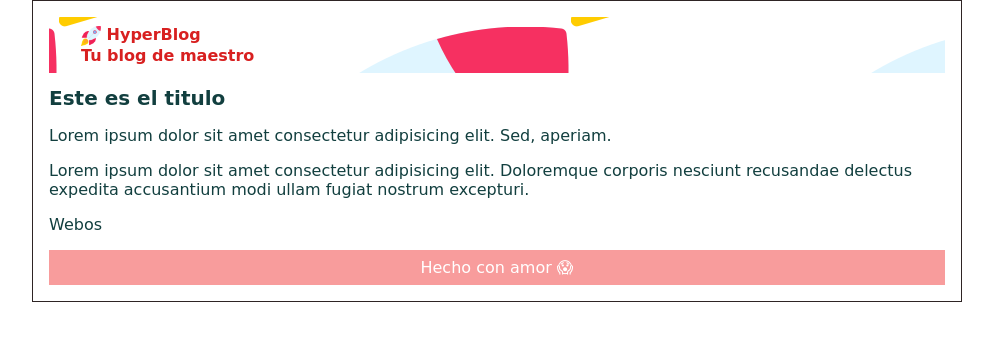
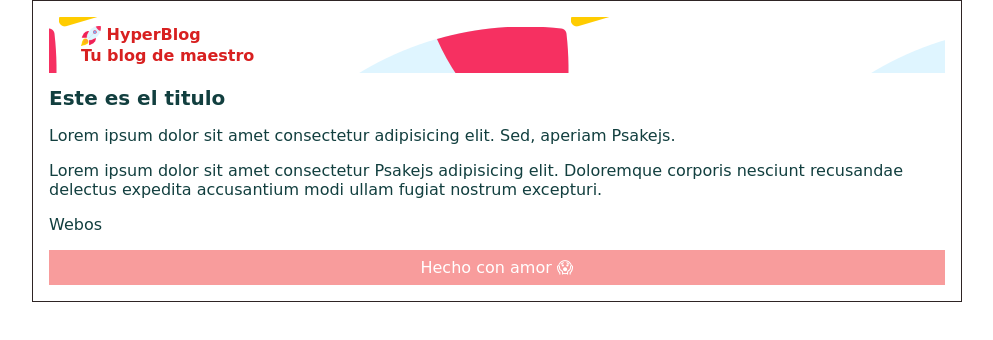
Before and after one commit to PsakejsCorp/Git-y-Github.github.io, a plain HTML site: page Proyecto1/index.html in a window 1280 px wide. Shown: the whole page, without its empty margins (143-1136 px from the left). Drawn offline with Linux system fonts and the light colour scheme.

Commit message:
Se cambian algunas cosas

```diff
--- a/Proyecto1/index.html
+++ b/Proyecto1/index.html
@@ -17,9 +17,9 @@
         </div>
         <div id="post">
             <h1>Este es el titulo</h1>
-            <p>Lorem ipsum dolor sit amet consectetur adipisicing elit. Sed, aperiam.</p>
+            <p>Lorem ipsum dolor sit amet consectetur adipisicing elit. Sed, aperiam Psakejs.</p>
             <p>
-                Lorem ipsum dolor sit amet consectetur adipisicing elit. Doloremque corporis nesciunt recusandae delectus expedita accusantium modi ullam fugiat nostrum excepturi.
+                Lorem ipsum dolor sit amet consectetur Psakejs adipisicing elit. Doloremque corporis nesciunt recusandae delectus expedita accusantium modi ullam fugiat nostrum excepturi.
             </p>
             <p>Webos</p>
         </div>
```
